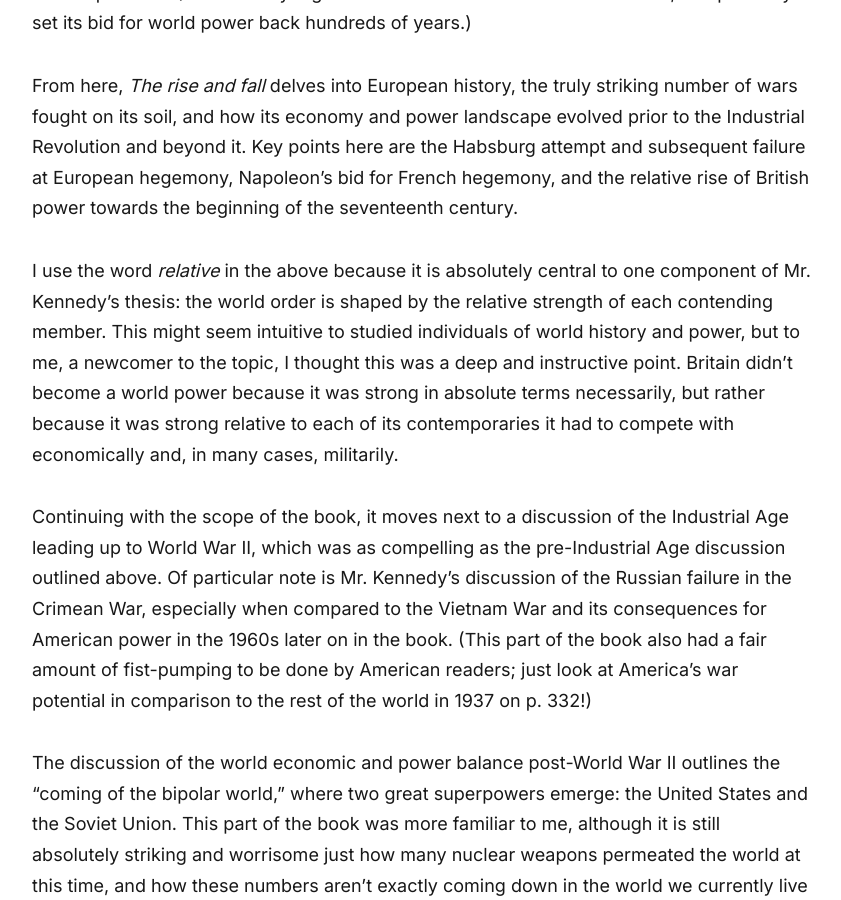
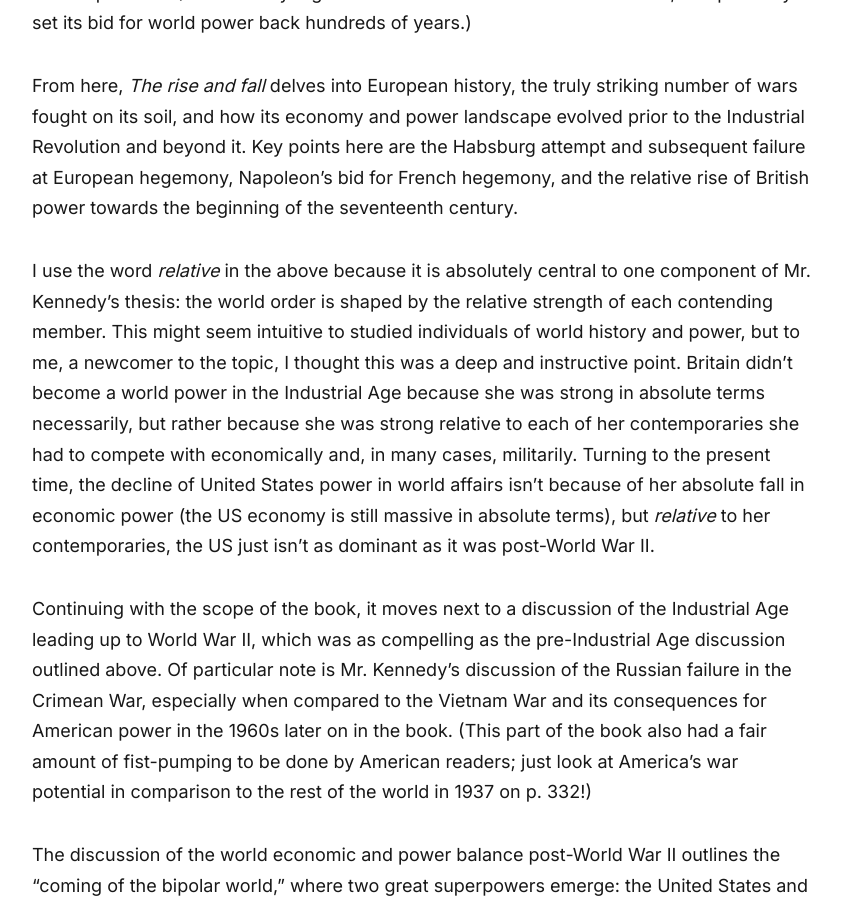
Before and after one commit to adam-bauer-34/adam-bauer-34.github.io, a Jekyll site: the page built from _posts/2022-11-28-rise-and-fall-kennedy.md, in a window 1280 px wide and 900 px high, scrolled down 1595 px. Shown: the whole window, without its empty margins (218-1059 px from the left). Built offline with Jekyll 4.4.1, drawn with Linux system fonts in a browser that asks for light colours; nearby versions of some CDN libraries; some web fonts are replaced.

Commit message:
Update 2022-11-28-rise-and-fall-kennedy.md

```diff
--- a/_posts/2022-11-28-rise-and-fall-kennedy.md
+++ b/_posts/2022-11-28-rise-and-fall-kennedy.md
@@ -15,7 +15,7 @@ The work begins in the pre-industrial age, focusing on Ming China, the Muslim Wo
 
 From here, _The rise and fall_ delves into European history, the truly striking number of wars fought on its soil, and how its economy and power landscape evolved prior to the Industrial Revolution and beyond it. Key points here are the Habsburg attempt and subsequent failure at European hegemony, Napoleon’s bid for French hegemony, and the relative rise of British power towards the beginning of the seventeenth century.
 
-I use the word _relative_ in the above because it is absolutely central to one component of Mr. Kennedy’s thesis: the world order is shaped by the relative strength of each contending member. This might seem intuitive to studied individuals of world history and power, but to me, a newcomer to the topic, I thought this was a deep and instructive point. Britain didn’t become a world power because it was strong in absolute terms necessarily, but rather because it was strong relative to each of its contemporaries it had to compete with economically and, in many cases, militarily.
+I use the word _relative_ in the above because it is absolutely central to one component of Mr. Kennedy’s thesis: the world order is shaped by the relative strength of each contending member. This might seem intuitive to studied individuals of world history and power, but to me, a newcomer to the topic, I thought this was a deep and instructive point. Britain didn’t become a world power in the Industrial Age because she was strong in absolute terms necessarily, but rather because she was strong relative to each of her contemporaries she had to compete with economically and, in many cases, militarily. Turning to the present time, the decline of United States power in world affairs isn't because of her absolute fall in economic power (the US economy is still massive in absolute terms), but _relative_ to her contemporaries, the US just isn't as dominant as it was post-World War II.
 
 Continuing with the scope of the book, it moves next to a discussion of the Industrial Age leading up to World War II, which was as compelling as the pre-Industrial Age discussion outlined above. Of particular note is Mr. Kennedy’s discussion of the Russian failure in the Crimean War, especially when compared to the Vietnam War and its consequences for American power in the 1960s later on in the book. (This part of the book also had a fair amount of fist-pumping to be done by American readers; just look at America’s war potential in comparison to the rest of the world in 1937 on p. 332!)
 
```
